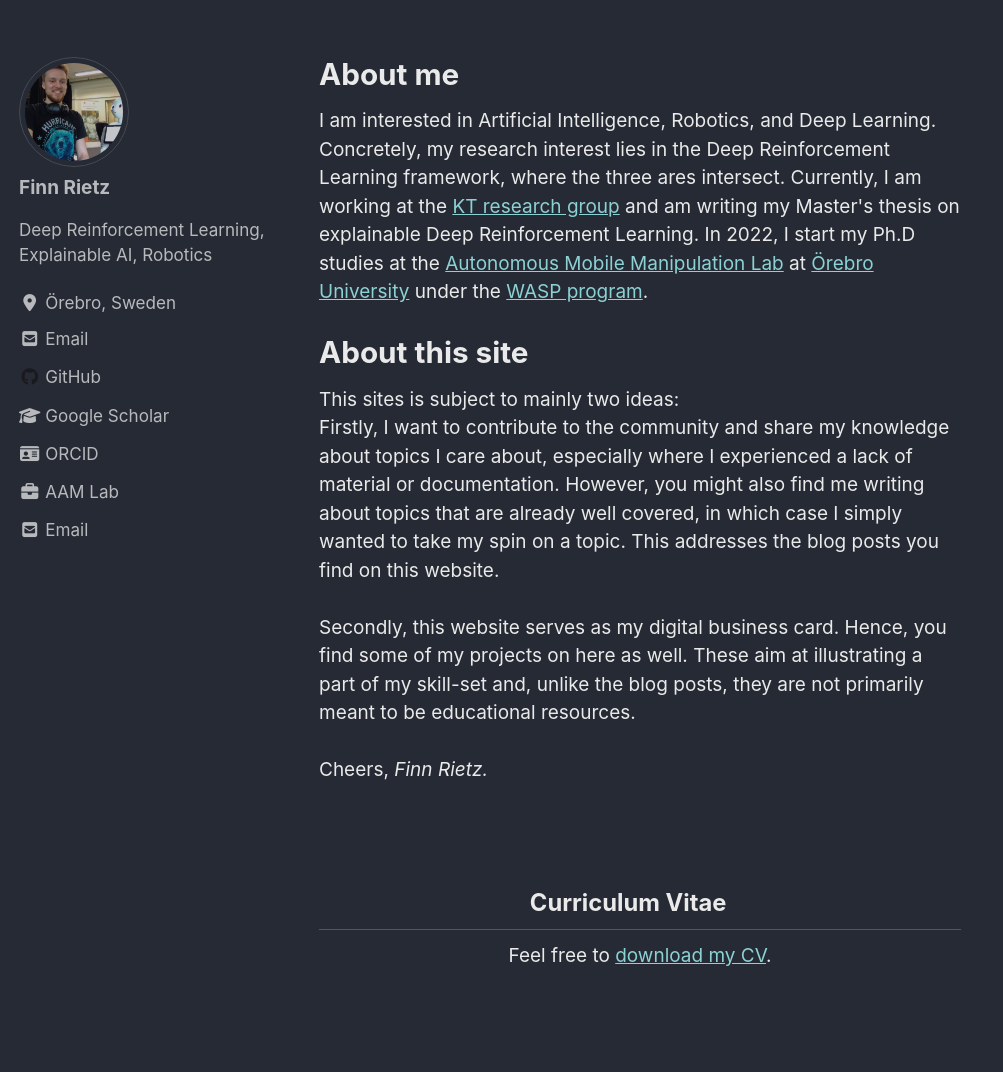
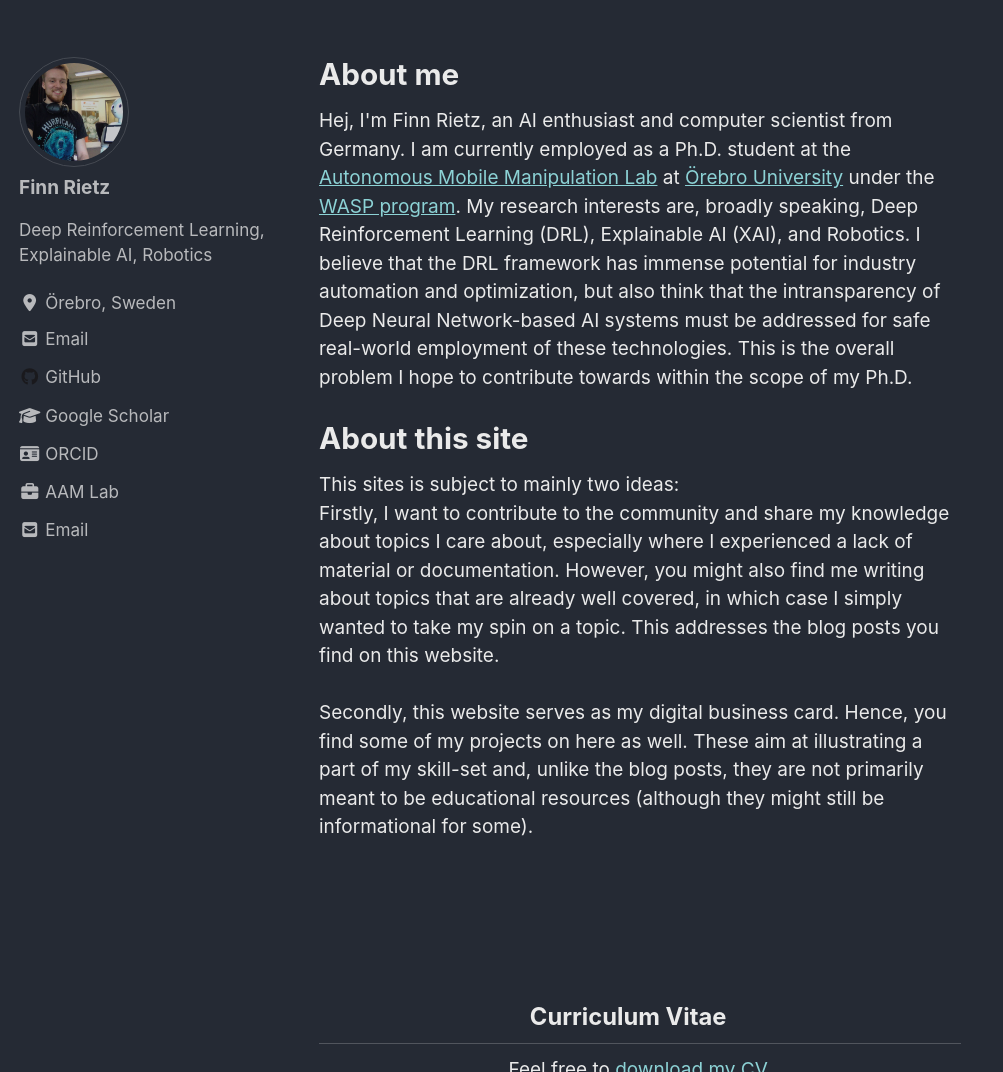
Before and after one commit to frietz58/frietz58.github.io, a Jekyll site: the page built from index.html, in a window 1280 px wide and 1400 px high. Shown: the part 328-1400 px from the top of the window, without its empty margins (0-1003 px from the left). Built offline with Jekyll 4.4.1, drawn with Linux system fonts in a browser that asks for light colours; cached includes are drawn as plain includes; nearby versions of some CDN libraries; the list of posts is cut into pages by our own code.

Commit message:
update text on landing page

```diff
--- a/index.html
+++ b/index.html
@@ -10,10 +10,11 @@ header:
 ---
 
 <h1>About me</h1>
-I am interested in Artificial Intelligence, Robotics, and Deep Learning. Concretely, my research interest lies in the Deep Reinforcement Learning framework, where the three ares intersect.
+Hej, I'm Finn Rietz, an AI enthusiast and computer scientist from Germany. I am currently employed as a Ph.D. student at the <a href="https://amm.aass.oru.se/" target="_blank">Autonomous Mobile Manipulation Lab</a> at <a href="https://www.oru.se/english/research/research-environments/ent/AASS/" target="_blank">Örebro University</a> under the <a href="https://wasp-sweden.org/" target="_blank">WASP program</a>.
 
-Currently, I am working at the <a href="https://www.inf.uni-hamburg.de/en/inst/ab/wtm/" target="_blank">KT research group</a> and am writing my Master's thesis on explainable Deep Reinforcement Learning.
-In 2022, I start my Ph.D studies at the <a href="https://amm.aass.oru.se/" target="_blank">Autonomous Mobile Manipulation Lab</a> at <a href="https://www.oru.se/english/research/research-environments/ent/AASS/" target="_blank">Örebro University</a> under the <a href="https://www.oru.se/english/research/research-environments/ent/AASS/" target="_blank">WASP program</a>.
+My research interests are, broadly speaking, Deep Reinforcement Learning (DRL), Explainable AI (XAI), and Robotics.
+I believe that the DRL framework has immense potential for industry automation and optimization, but also think that the intransparency of Deep Neural Network-based AI systems must be addressed for safe real-world employment of these technologies.
+This is the overall problem I hope to contribute towards within the scope of my Ph.D.
 
 <br><br>
 
@@ -24,11 +25,8 @@ Firstly, I want to contribute to the community and share my knowledge about topi
 However, you might also find me writing about topics that are already well covered, in which case I simply wanted to take my spin on a topic. This addresses the blog posts you find on this website.
 <br><br>
 
-Secondly, this website serves as my digital business card. Hence, you find some of my projects on here as well. These aim at illustrating a part of my skill-set and, unlike the blog posts, they are not primarily meant to be educational resources.
+Secondly, this website serves as my digital business card. Hence, you find some of my projects on here as well. These aim at illustrating a part of my skill-set and, unlike the blog posts, they are not primarily meant to be educational resources (although they might still be informational for some).
 <br><br>
-
-Cheers,
-<i>Finn Rietz.</i>
 
 <br><br><br>
 
```
